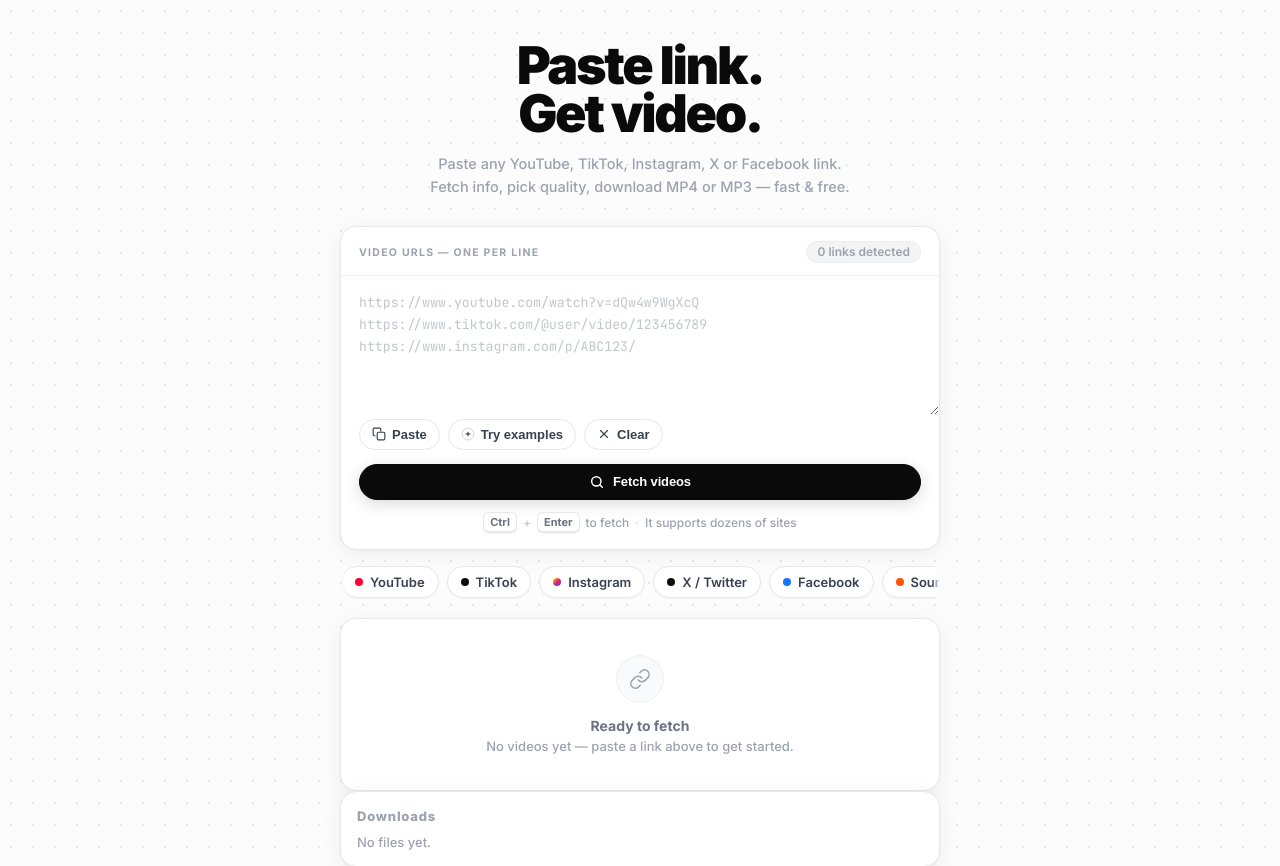
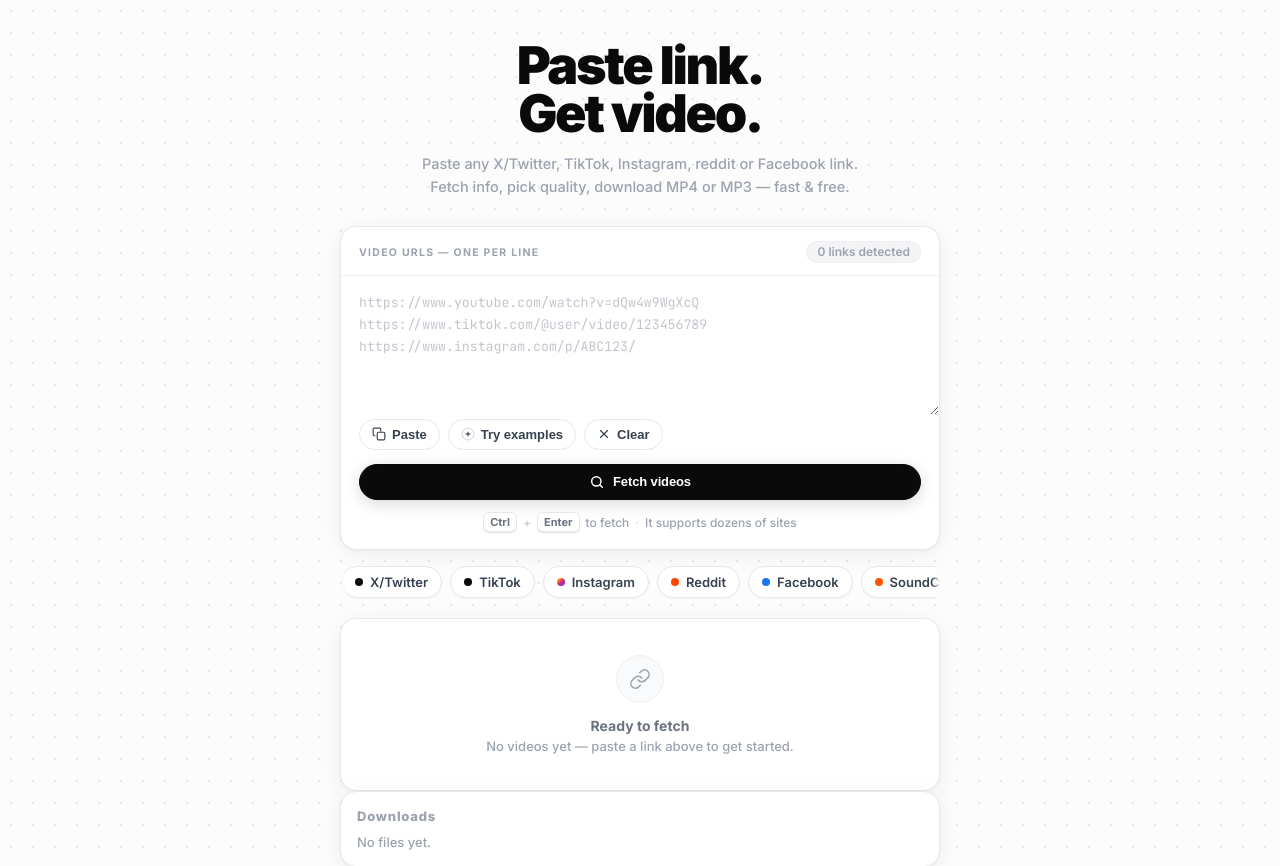
Before and after one commit to RR343ooi/Paste-link-Get-video, a Flask app: page / in a window 1280 px wide. Shown: the top 866 px of the page. Run offline with Flask 3, Linux system fonts and the light colour scheme; data that the repository does not hold is empty.

Commit message:
youtube change

```diff
--- a/server/templates/index.html
+++ b/server/templates/index.html
@@ -14,7 +14,7 @@
 <main class="wrap">
   <header class="hero">
     <h1>Paste link.<br>Get video.</h1>
-    <p class="subtitle">Paste any YouTube, TikTok, Instagram, X or Facebook link.<br>Fetch info, pick quality, download MP4 or MP3 — fast &amp; free.</p>
+    <p class="subtitle">Paste any X/Twitter, TikTok, Instagram, reddit or Facebook link.<br>Fetch info, pick quality, download MP4 or MP3 — fast &amp; free.</p>
   </header>
 
   <section class="card input-card" aria-label="Video URL input">
@@ -50,10 +50,10 @@
   </section>
 
   <div class="platforms" aria-label="Supported platforms">
-    <span class="plat"><span class="dot yt"></span> YouTube</span>
+    <span class="plat"><span class="dot x"></span> X/Twitter</span>
     <span class="plat"><span class="dot tk"></span> TikTok</span>
     <span class="plat"><span class="dot ig"></span> Instagram</span>
-    <span class="plat"><span class="dot x"></span> X / Twitter</span>
+   <span class="plat"><span class="dot rd"></span> Reddit</span>
     <span class="plat"><span class="dot fb"></span> Facebook</span>
     <span class="plat"><span class="dot sf"></span> SoundCloud</span>
     <span class="plat"><span class="dot rd"></span> Reddit</span>
```
